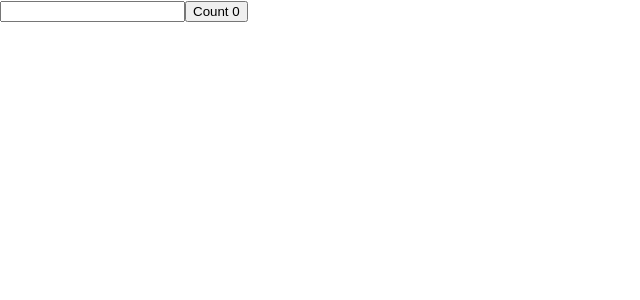
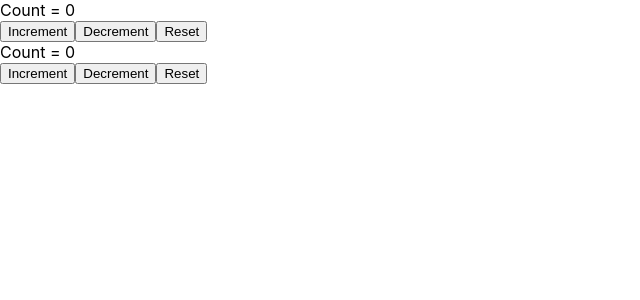
Before and after one commit to meSajied/hooks, a Next.js app: page / in a window 1280 px wide. Shown: the top 300 px of the page, without its empty margins (0-640 px from the left). Built offline with nearby package versions, Linux system fonts and the light colour scheme.

Commit message:
add: useReducer

```diff
--- /dev/null
+++ b/components/ReducerHook.js
@@ -0,0 +1,38 @@
+// code is imported from github.com/gopinav
+
+import React, {useReducer} from 'react'
+
+const initialState = 0
+const reducer = (state, action) => {
+	switch (action) {
+		case 'increment':
+			return state + 1
+		case 'decrement':
+			return state - 1
+		case 'reset':
+			return initialState
+		default:
+			return state
+	}
+}
+
+function ReducerHook() {
+	const [count, dispatch] = useReducer(reducer, initialState)
+	const [countTwo, dispatchTwo] = useReducer(reducer, initialState)
+
+	return (
+			<div>
+				<div>Count = {count}</div>
+				<button onClick={() => dispatch('increment')}>Increment</button>
+				<button onClick={() => dispatch('decrement')}>Decrement</button>
+				<button onClick={() => dispatch('reset')}>Reset</button>
+
+				<div>Count = {countTwo}</div>
+				<button onClick={() => dispatchTwo('increment')}>Increment</button>
+				<button onClick={() => dispatchTwo('decrement')}>Decrement</button>
+				<button onClick={() => dispatchTwo('reset')}>Reset</button>
+			</div>
+	)
+}
+
+export default ReducerHook
--- a/pages/index.js
+++ b/pages/index.js
@@ -1,9 +1,9 @@
-import {EffectHookWithCondition} from "../components/EffectHook";
+import ReducerHook from "../components/ReducerHook";
 
 export default function Home() {
   return (
       <div>
-        <EffectHookWithCondition/>
+        <ReducerHook/>
       </div>
   )
 }
```
